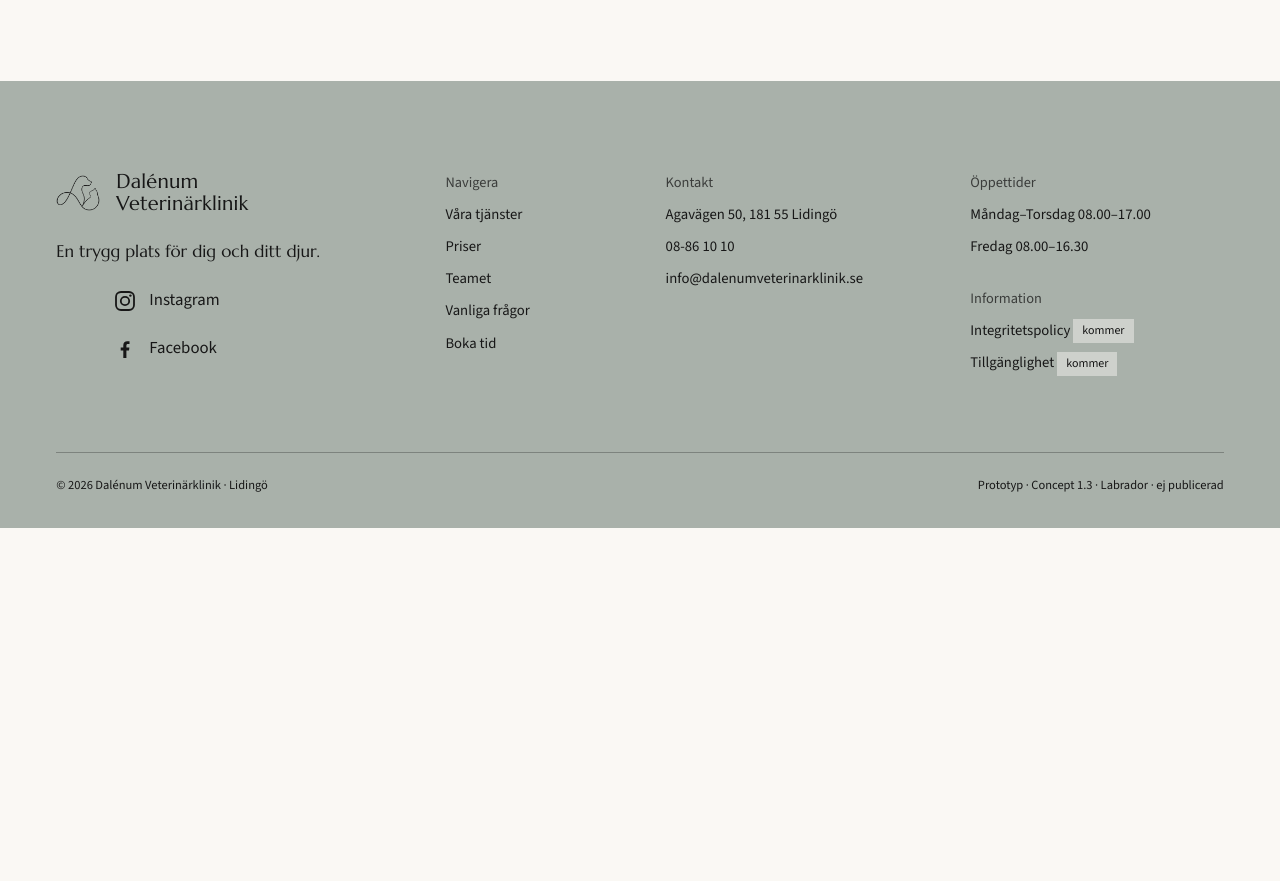
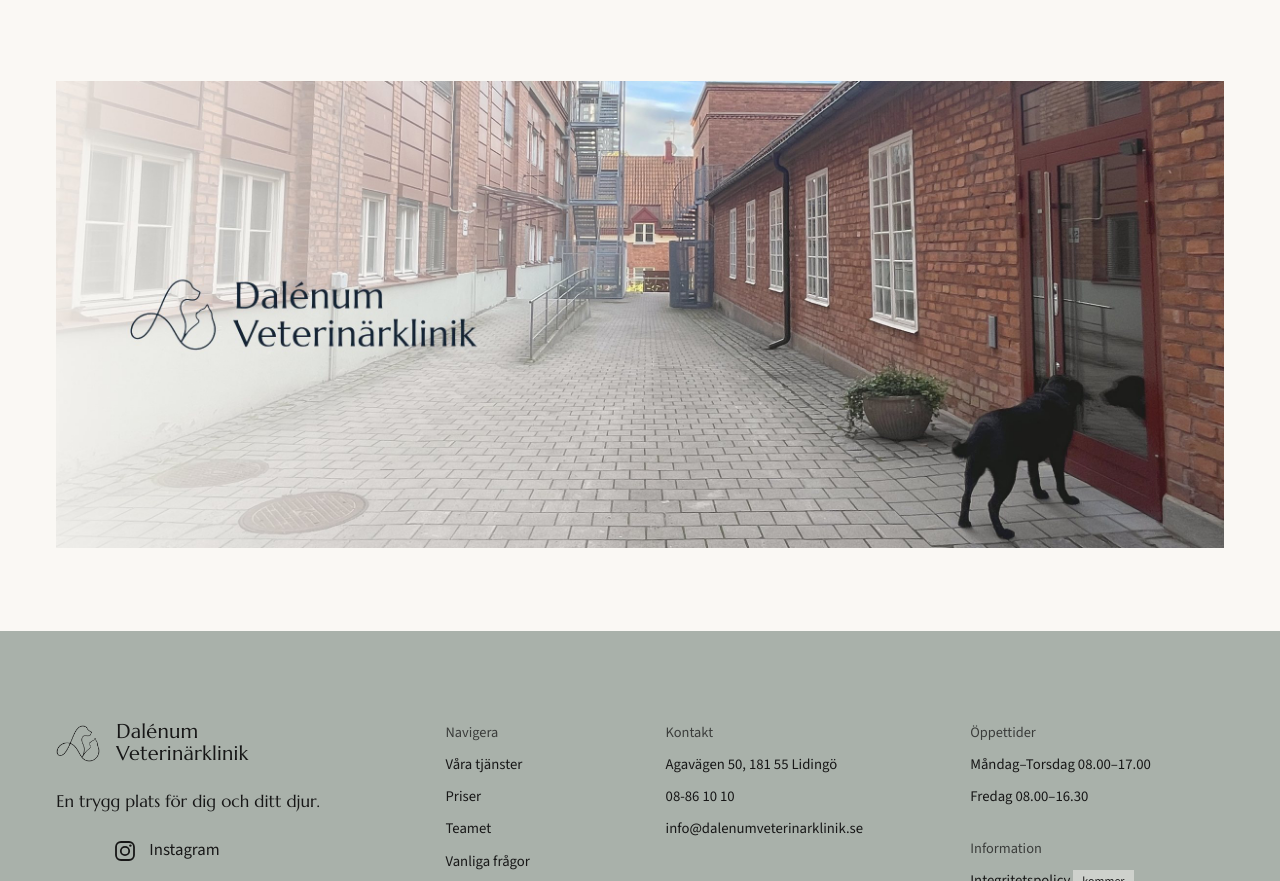
Before and after one commit to aylin-pixel-collab/dalenum-vorschau, a plain HTML site: page faq.html in a window 1280 px wide. Shown: the part 977-1858 px from the top of the page. Before the commit the page ends 1505 px from the top, so only its background shows below. Drawn offline with Linux system fonts and the light colour scheme.

Commit message:
Gårdsbilden flyttad från Kontakt till Vanliga frågor

```diff
--- a/faq.html
+++ b/faq.html
@@ -84,6 +84,12 @@ document.addEventListener('click',function(e){var a=e.target.closest&&e.target.c
     </div>
   </section>
 
+  <section class="section" aria-label="Gården och entrén" style="padding-top:0">
+    <div class="wrap">
+      <figure style="margin:0"><picture><source media="(max-width: 620px)" srcset="assets/bilder/klinik/dalenum-gard-entre-mobil.jpg" width="1200" height="900"><img src="assets/bilder/klinik/dalenum-gard-entre.jpg" alt="Gården vid Agavägen 50 med Dalénum Veterinärkliniks logotyp, klinikens entré till höger och en svart labrador vid dörren" width="2400" height="960" loading="lazy" style="display:block;width:100%;height:auto"></picture></figure>
+    </div>
+  </section>
+
 </main>
 
 <footer class="site-footer">
```
Also changed, not shown: kontakt.html (+0 -6 lines).
